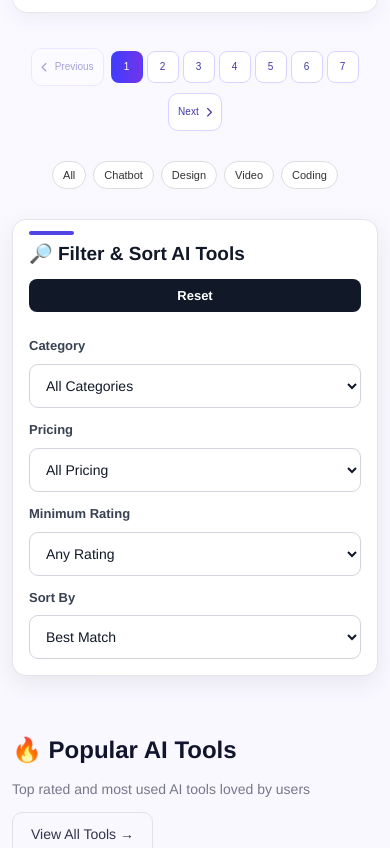
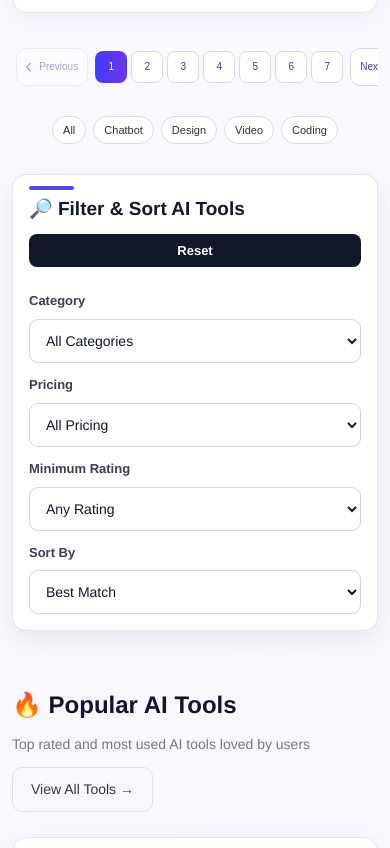
Before and after one commit to sidheshlohote/AU-App-Finder, a website: page index.html in a window 390 px wide. Shown: the part 6433-7281 px from the top of the page. Drawn offline with Linux system fonts and the light colour scheme; no server answers.

Commit message:
Add pagination for AI tools

```diff
--- a/style.css
+++ b/style.css
@@ -3684,7 +3684,11 @@ body {
 
     gap: 10px;
 
-    flex-wrap: wrap;
+    /* Keep pagination in one row */
+    flex-wrap: nowrap;
+
+    overflow-x: auto;
+    padding: 5px 10px;
 }
 
 
@@ -3695,17 +3699,19 @@ body {
 
     gap: 6px;
 
-    flex-wrap: wrap;
-}
-
+    /* Keep all page numbers in one row */
+    flex-wrap: nowrap;
+
+    flex-shrink: 0;
+}
+
+
+/* Previous / Next buttons + page buttons */
 
 .pagination-button,
 .pagination-page {
-
     border: 1px solid #d9d4ff;
-
     background: #ffffff;
-
     color: #4038a8;
 
     cursor: pointer;
@@ -3715,11 +3721,14 @@ body {
         color 0.2s ease,
         border-color 0.2s ease,
         transform 0.2s ease;
-}
-
+
+    flex-shrink: 0;
+}
+
+
+/* Previous / Next */
 
 .pagination-button {
-
     min-height: 40px;
 
     padding: 0 15px;
@@ -3729,17 +3738,18 @@ body {
     font-size: 13px;
 
     display: inline-flex;
-
     align-items: center;
-
     justify-content: center;
 
     gap: 7px;
-}
-
+
+    flex-shrink: 0;
+}
+
+
+/* Page numbers */
 
 .pagination-page {
-
     width: 40px;
     height: 40px;
 
@@ -3748,15 +3758,17 @@ body {
     font-size: 13px;
 
     display: flex;
-
     align-items: center;
     justify-content: center;
-}
-
+
+    flex-shrink: 0;
+}
+
+
+/* Hover */
 
 .pagination-button:hover:not(:disabled),
 .pagination-page:hover {
-
     background: #f0edff;
 
     border-color: #8a7bea;
@@ -3765,8 +3777,9 @@ body {
 }
 
 
+/* Active page */
+
 .pagination-page.active {
-
     background: linear-gradient(
         90deg,
         #403cff,
@@ -3779,8 +3792,9 @@ body {
 }
 
 
+/* Disabled button */
+
 .pagination-button:disabled {
-
     opacity: 0.45;
 
     cursor: not-allowed;
@@ -3789,58 +3803,69 @@ body {
 }
 
 
-/* =========================
+/* =========================================================
    MOBILE PAGINATION
-   ========================= */
+   ========================================================= */
 
 @media (max-width: 768px) {
 
     .pagination-controls {
-
         margin-top: 22px;
 
         gap: 7px;
 
         padding: 0 4px;
+
+        /* Keep one horizontal row */
+        flex-wrap: nowrap;
+
+        /* Allow horizontal scrolling on small screens */
+        overflow-x: auto;
+
+        justify-content: flex-start;
     }
 
 
     .pagination-pages {
-
         gap: 4px;
 
-        max-width: 100%;
+        flex-wrap: nowrap;
+
+        flex-shrink: 0;
     }
 
 
     .pagination-button {
-
         min-height: 38px;
 
         padding: 0 11px;
 
         font-size: 11px;
+
+        flex-shrink: 0;
     }
 
 
     .pagination-page {
-
         width: 35px;
-
         height: 35px;
 
         font-size: 11px;
 
         border-radius: 8px;
-    }
-
-}
-
+
+        flex-shrink: 0;
+    }
+}
+
+
+/* =========================================================
+   VERY SMALL MOBILE
+   ========================================================= */
 
 @media (max-width: 420px) {
 
     .pagination-button {
-
         padding: 0 9px;
 
         font-size: 10px;
@@ -3848,12 +3873,9 @@ body {
 
 
     .pagination-page {
-
         width: 32px;
-
         height: 32px;
 
         font-size: 10px;
     }
-
-}
+}
```
